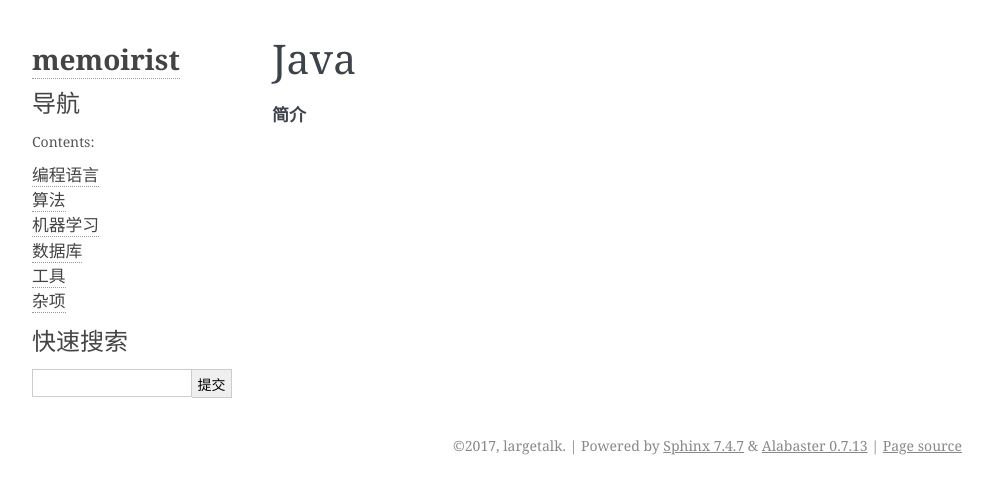
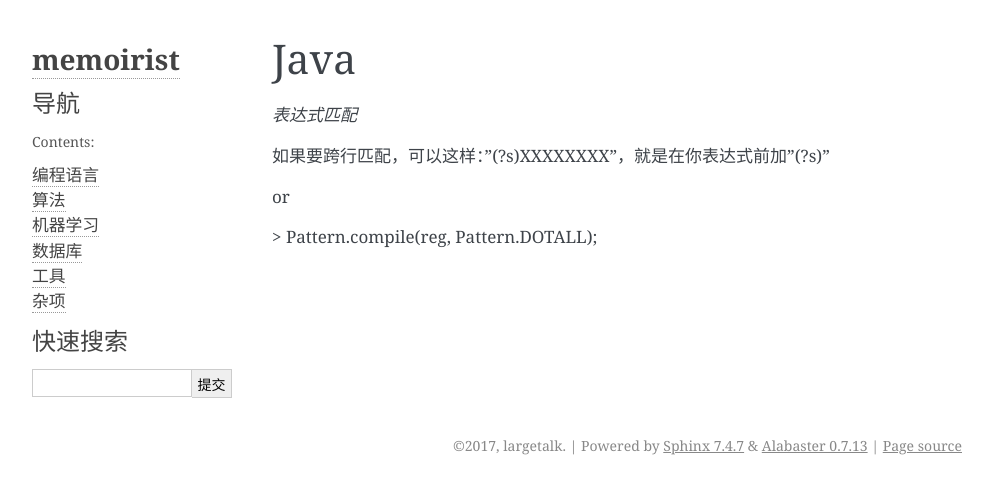
Before and after one commit to largetalk/memoirist, a Sphinx documentation site: the page built from source/language/java.rst, in a window 1280 px wide. Shown: the top 494 px of the page, without its empty margins (148-1140 px from the left). Built offline with Sphinx 7.4.7, drawn with Linux system fonts in a browser that asks for light colours.

Commit message:
add something

```diff
--- a/source/language/java.rst
+++ b/source/language/java.rst
@@ -1,4 +1,10 @@
 Java
 =====================
 
-**简介**
+*表达式匹配*
+
+如果要跨行匹配，可以这样："(?s)XXXXXXXX"，就是在你表达式前加"(?s)"
+
+or
+
+> Pattern.compile(reg, Pattern.DOTALL);
```
